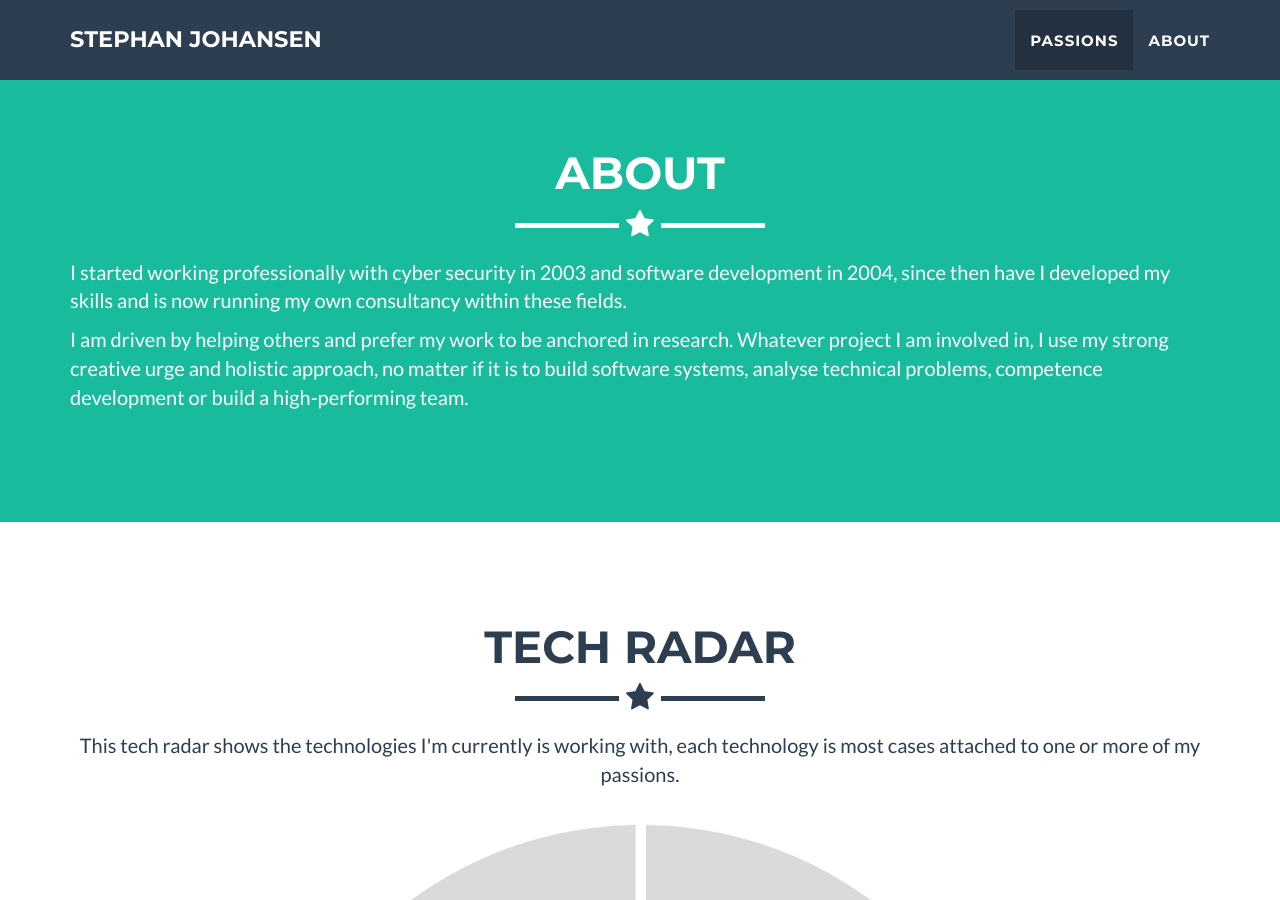
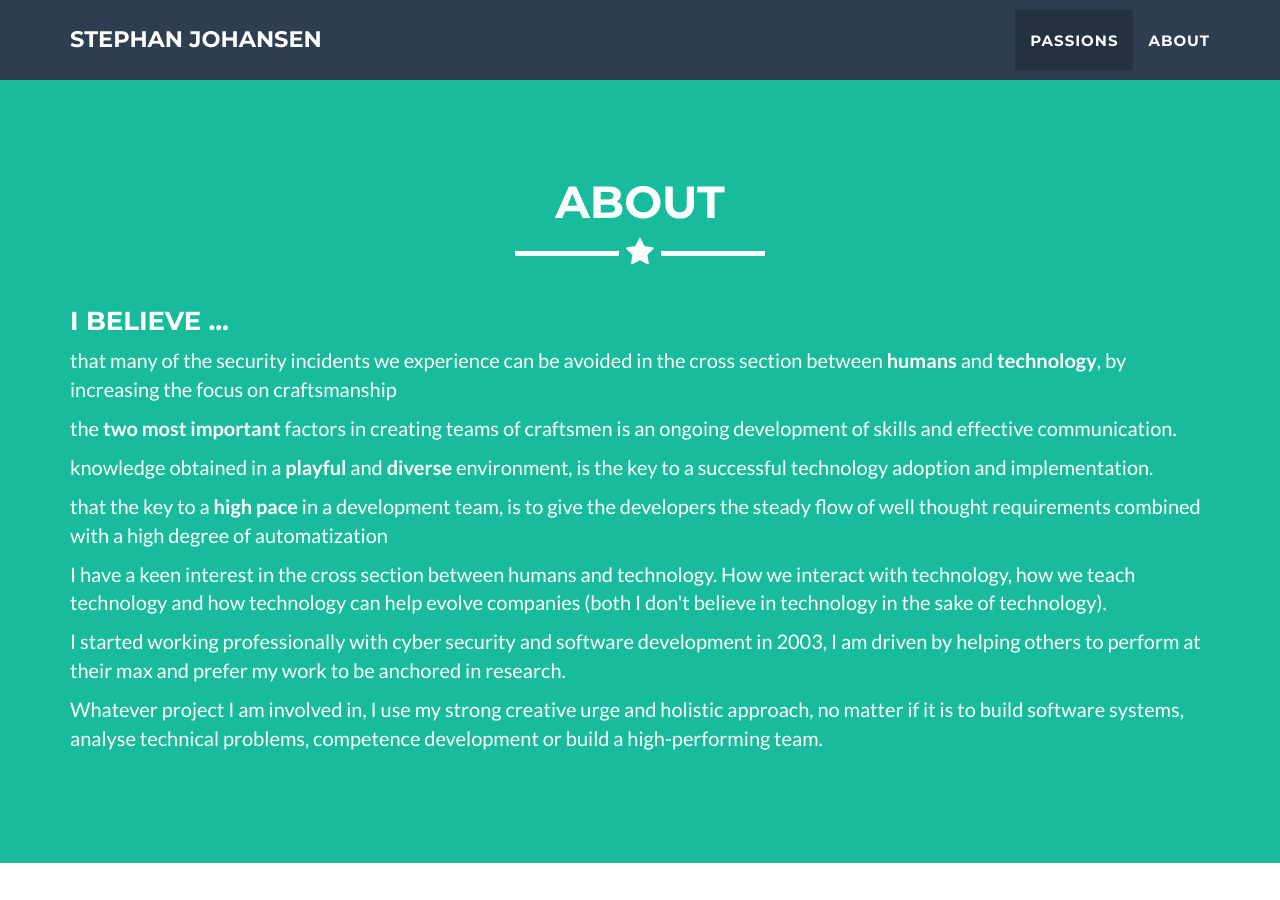
Before and after one commit to skjohansen/skjohansen.github.io, a Jekyll site: the page built from _posts/2021-06-30-1-teaching.markdown, in a window 1280 px wide and 900 px high, scrolled down 2216 px. Built offline with Jekyll 4.4.1, drawn with Linux system fonts in a browser that asks for light colours; some of the changed text lies outside the part shown.

Commit message:
Updates believes

```diff
--- a/_includes/about.html
+++ b/_includes/about.html
@@ -9,9 +9,18 @@
             </div>
             <div class="row">
                 <div class="col-lg-12">
-                    <p>I started working professionally with cyber security in 2003 and software development in 2004, since then have I developed my skills and is now running my own consultancy within these fields.</p>
-                    <p>I am driven by helping others and prefer my work to be anchored in research. Whatever project I am involved in, I use my strong creative urge and holistic approach, no matter if it is to build software systems, analyse technical problems, competence development or build a high-performing team.</p>
-
+                    <h3>I believe ...</h3>
+                    <p>that many of the security incidents we experience can be avoided in the cross section between <b>humans</b> and <b>technology</b>, by increasing the focus on craftsmanship</p>
+                    <p>the <b>two most important</b> factors in creating teams of craftsmen is an ongoing development of skills and effective communication.</p>
+                    <p>knowledge obtained in a <b>playful</b> and <b>diverse</b> environment, is the key to a successful technology adoption and implementation.</p>
+                    <p>that the key to a <b>high pace</b> in a development team, is to give the developers the steady flow of well thought requirements combined with a high degree of automatization</p>
+                </div>
+            </div>
+            <div class="row">
+                <div class="col-lg-12">
+                    <p>I have a keen interest in the cross section between humans and technology. How we interact with technology, how we teach technology and how technology can help evolve companies (both I don't believe in technology in the sake of technology).</p>
+                    <p>I started working professionally with cyber security and software development in 2003, I am driven by helping others to perform at their max and prefer my work to be anchored in research.</p>
+                    <p>Whatever project I am involved in, I use my strong creative urge and holistic approach, no matter if it is to build software systems, analyse technical problems, competence development or build a high-performing team.</p>
                 </div>
             </div>
         </div>
--- a/_includes/header.html
+++ b/_includes/header.html
@@ -9,7 +9,7 @@
           <hr class="star-light" />
           <span class="skills">{{ site.skills }}</span>
           <hr class="star-light" />
-          <p>I have a <b>vision</b> of a future where software developers produce high quality and secure software solutions</p>
+          <p>I have a <b>vision</b> of a future where software developers produce high quality and secure software solutions, while maintaining a high pace through the whole project.</p>
           <p>My <b>mission</b> is to help teams become craftsmen in software development by adopting best practice.</p>
         </div>
       </div>
```
